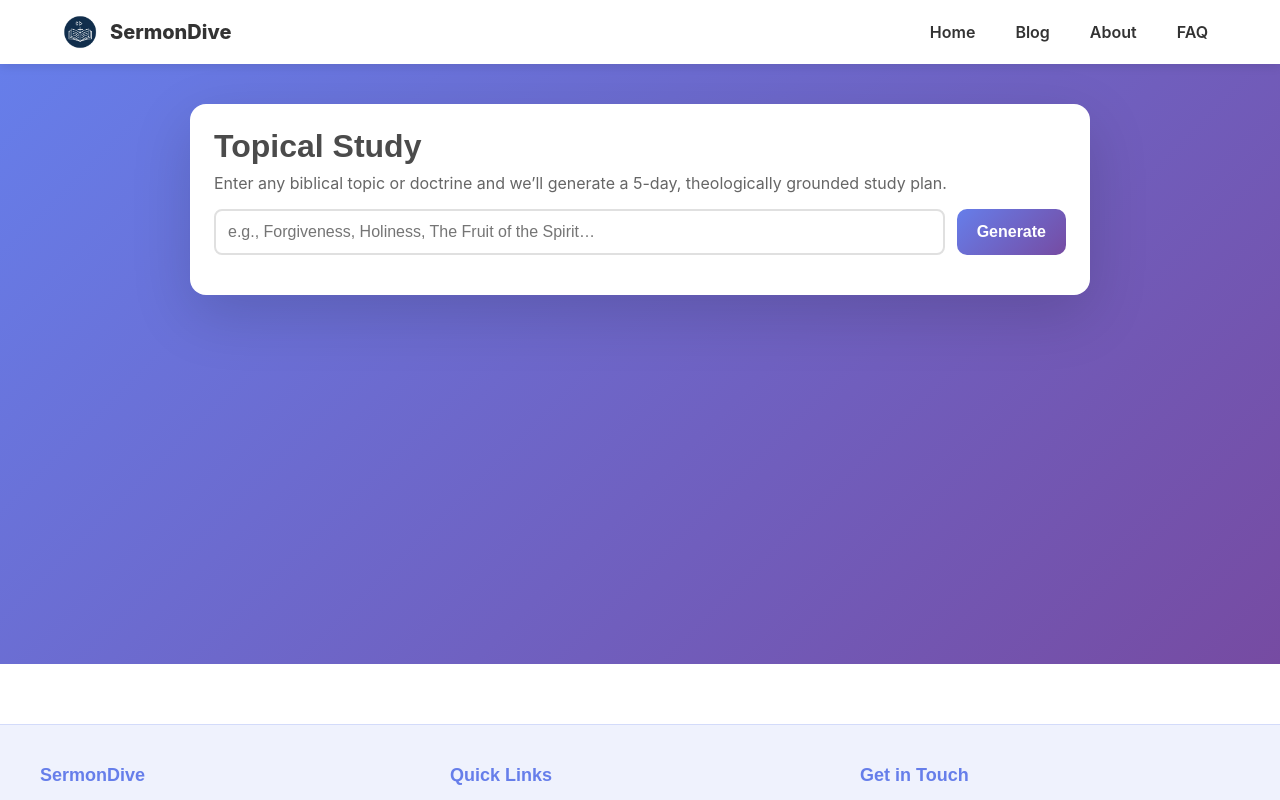
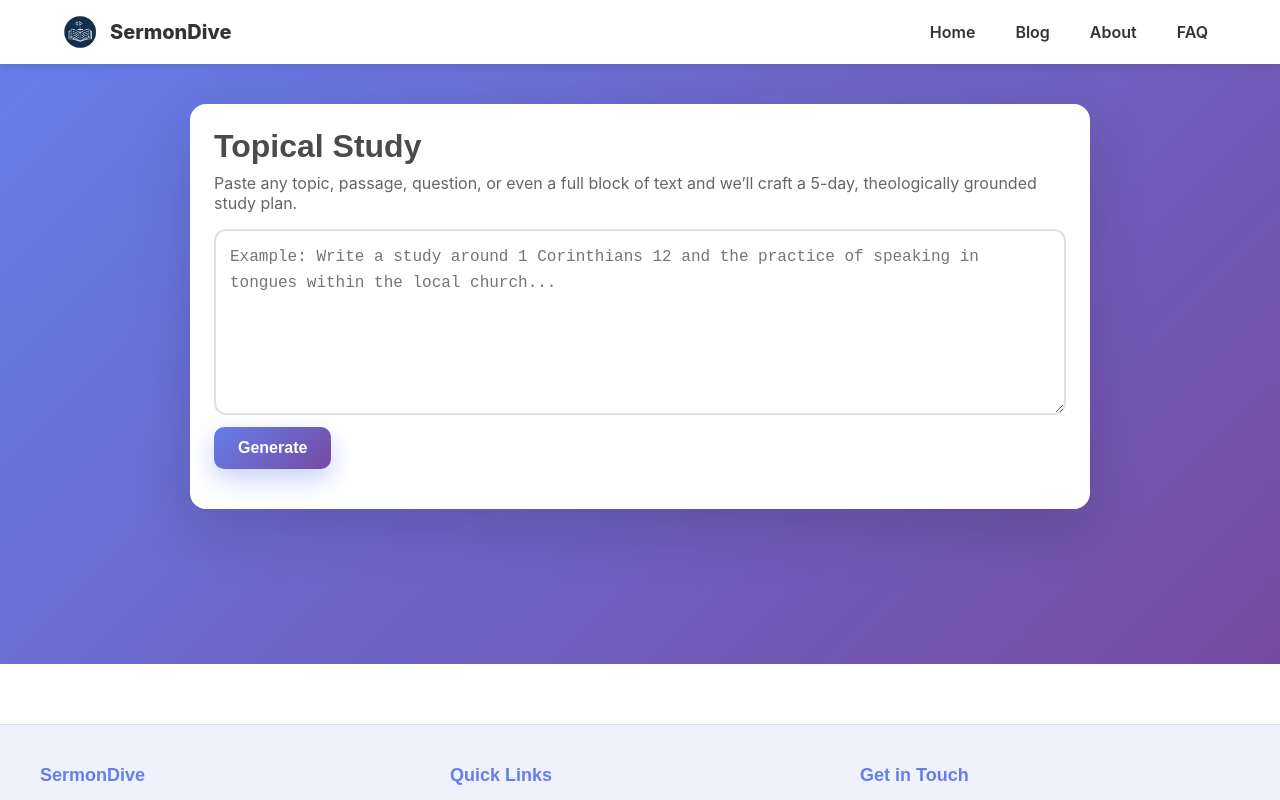
Before and after one commit to TheCalabarboy/bible-study-generator, a React (Vite) app: page /topics in a window 1280 px wide. Shown: the top 800 px of the page. Built offline with nearby package versions, Linux system fonts and the light colour scheme; no server answers.

Commit message:
Updates to Topical Study to accept any string of text

```diff
--- a/src/pages/Topics.jsx
+++ b/src/pages/Topics.jsx
@@ -13,6 +13,9 @@ export default function Topics() {
   const [studies, setStudies] = useState([]);
   const hasStudies = studies.length > 0;
   const trimmedTopic = topic.trim();
+  const focusLabel = trimmedTopic.length > 160
+    ? `${trimmedTopic.slice(0, 157)}…`
+    : trimmedTopic;
 
   const renderer = useMemo(() => {
     const customRenderer = new marked.Renderer();
@@ -71,7 +74,10 @@ export default function Topics() {
       return;
     }
 
-    const topicLabel = trimmedTopic || 'Bible Study Plan';
+    const topicLabelRaw = trimmedTopic || 'Bible Study Plan';
+    const topicLabel = topicLabelRaw.length > 80
+      ? `${topicLabelRaw.slice(0, 77)}...`
+      : topicLabelRaw;
     const combinedContent = studies.map((study, index) => {
       const dayNumber = study.day || index + 1;
       const safeTitle = study.title || `Day ${dayNumber}`;
@@ -131,19 +137,46 @@ export default function Topics() {
   async function onSubmit(e) {
     e.preventDefault();
     setError('');
-    if (!topic.trim()) {
-      setError('Please enter a topic (e.g., “Forgiveness”, “Faith and Works”).');
+    if (!trimmedTopic) {
+      setError('Please enter a topic, question, or text to explore.');
       return;
     }
     setIsGenerating(true);
     try {
+      const normalizedInput = trimmedTopic
+        .replace(/\r\n/g, '\n')
+        .replace(/\u00a0/g, ' ')
+        .trim();
+
+      const themeCandidates = Array.from(
+        new Set(
+          normalizedInput
+            .split(/[\n,;:.!?]/)
+            .map((segment) => segment.trim())
+            .filter((segment) => segment.length >= 3)
+        )
+      );
+
+      const topicalThemes = themeCandidates.slice(0, 5);
+      if (topicalThemes.length === 0) {
+        topicalThemes.push(normalizedInput.slice(0, 60) || 'General Study');
+      }
+
+      const titleSeed = topicalThemes[0] || 'User Submission';
+
       // We reuse your study generator without a transcript.
+      const previewSnippet = normalizedInput.length > 600
+        ? `${normalizedInput.slice(0, 600)}…`
+        : normalizedInput;
+
       const studiesArr = await generateBibleStudy(
-        `Topical Study: ${topic}`,
-        `User topic: ${topic}`,
-        [topic],          // themes
-        [],               // scriptures (model will fill)
-        defaultOptions    // options
+        `Topical Study: ${titleSeed}`,
+        `User provided text for analysis. The content from the user is included below verbatim for reference:\n\n${previewSnippet}`,
+        topicalThemes,          // themes
+        [],                     // scriptures (model will fill)
+        defaultOptions,         // options
+        null,                   // videoId
+        normalizedInput         // custom context so the model can ground in user text
       );
       const normalizedStudies = (studiesArr || []).map((study, index) => ({
         day: study.day || index + 1,
@@ -174,28 +207,42 @@ export default function Topics() {
             Topical Study
           </h1>
           <p style={{ color: '#666', marginBottom: 16 }}>
-            Enter any biblical topic or doctrine and we’ll generate a 5-day, theologically grounded study plan.
+            Paste any topic, passage, question, or even a full block of text and we’ll craft a 5-day, theologically grounded study plan.
           </p>
 
-          <form onSubmit={onSubmit} style={{ display: 'flex', gap: 12, marginBottom: 16 }}>
-            <input
-              type="text"
+          <form onSubmit={onSubmit} style={{ display: 'flex', flexDirection: 'column', gap: 12, marginBottom: 16 }}>
+            <textarea
               value={topic}
               onChange={(e) => setTopic(e.target.value)}
-              placeholder="e.g., Forgiveness, Holiness, The Fruit of the Spirit…"
+              placeholder="Example: Write a study around 1 Corinthians 12 and the practice of speaking in tongues within the local church..."
+              rows={6}
               style={{
-                flex: 1, padding: 12, fontSize: 16,
-                border: '2px solid #e0e0e0', borderRadius: 8, outline: 'none'
+                width: '100%',
+                padding: 14,
+                fontSize: 16,
+                lineHeight: 1.6,
+                border: '2px solid #e0e0e0',
+                borderRadius: 12,
+                outline: 'none',
+                resize: 'vertical',
+                minHeight: '140px'
               }}
             />
             <button
               type="submit"
               disabled={isGenerating}
               style={{
-                padding: '12px 20px', fontWeight: 700, fontSize: 16,
-                border: 'none', borderRadius: 10, cursor: 'pointer',
+                alignSelf: 'flex-start',
+                padding: '12px 24px',
+                fontWeight: 700,
+                fontSize: 16,
+                border: 'none',
+                borderRadius: 10,
+                cursor: 'pointer',
                 background: isGenerating ? '#ccc' : 'linear-gradient(135deg, #667eea 0%, #764ba2 100%)',
-                color: 'white'
+                color: 'white',
+                boxShadow: '0 10px 25px rgba(102, 126, 234, 0.35)',
+                transition: 'transform 0.2s ease, box-shadow 0.2s ease'
               }}
             >
               {isGenerating ? 'Generating…' : 'Generate'}
@@ -217,7 +264,7 @@ export default function Topics() {
                 <p style={{ color: '#6b7280', marginBottom: 20 }}>
                   Focus:{' '}
                   <span style={{ color: '#4c1d95', fontWeight: 700 }}>
-                    {trimmedTopic}
+                    {focusLabel}
                   </span>
                 </p>
               )}
--- a/src/services/geminiService.js
+++ b/src/services/geminiService.js
@@ -124,7 +124,7 @@ export async function analyzeVideoForBiblicalContent(videoTitle, videoDescriptio
     for (const chunk of chunks) {
       const res = await model.generateContent({
         systemInstruction:
-          'You are a conservative, text-grounded biblical content analyzer. Only use the provided transcript.',
+          'You are a conservative, charismatic, text-grounded biblical content analyzer. Only use the provided transcript.',
         generationConfig: {
           responseMimeType: 'application/json',
           responseSchema: analysisSchema
@@ -167,7 +167,7 @@ Task: Determine if this chunk reflects Christian biblical teaching/sermon conten
   // Fallback: short transcript (or none) — still pass whatever we have
   const res = await model.generateContent({
     systemInstruction:
-      'You are a conservative, text-grounded biblical content analyzer. Prefer evidence from transcript; otherwise be cautious.',
+      'You are a conservative, charismatic, text-grounded biblical content analyzer. Prefer evidence from transcript; otherwise be cautious.',
     generationConfig: {
       responseMimeType: 'application/json',
       responseSchema: analysisSchema
@@ -307,7 +307,7 @@ MANDATORY MARKDOWN SHAPE FOR EACH "content" FIELD
 # Day [Number]: [Title]
 
 ## Introduction
-[2–3 paragraphs tightly tied to the transcript; avoid fluff.]
+[3–5 paragraphs tightly tied to the transcript; avoid fluff.]
 
 ## Scripture Reading: [Primary Reference]
 [Give immediate context (author/audience/setting), flow of argument, and why the sermon used it.]
```
